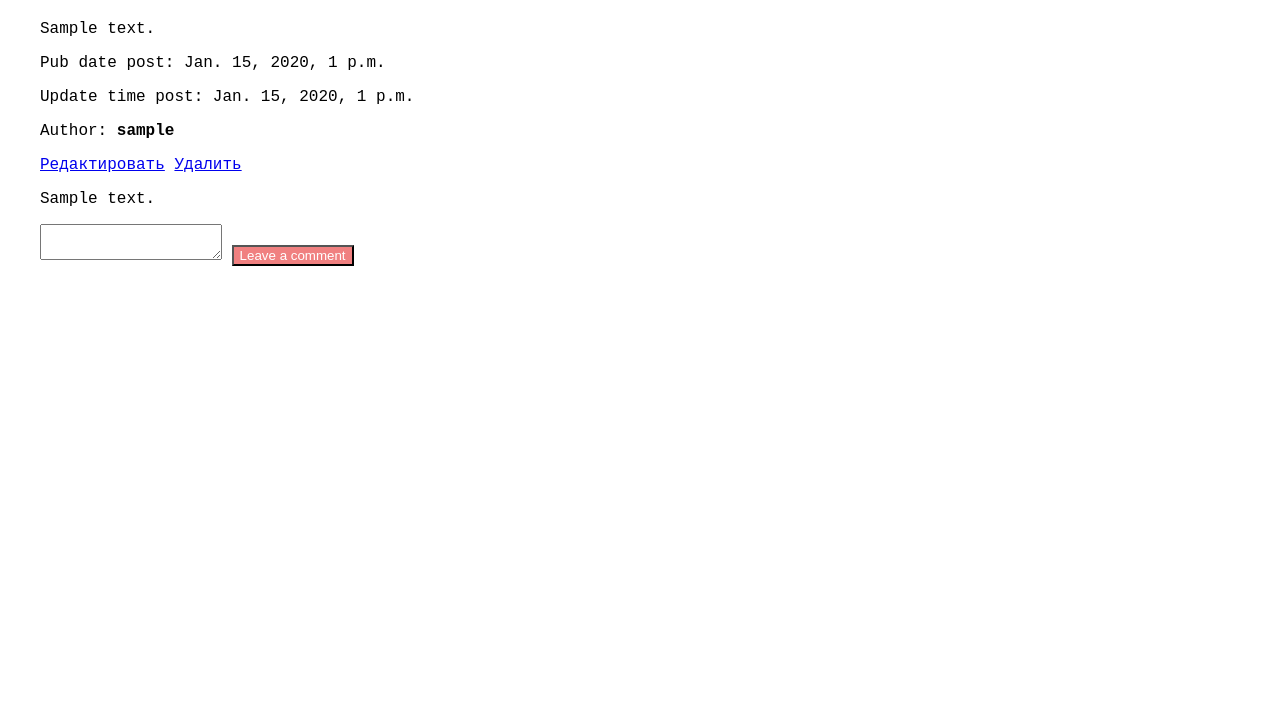
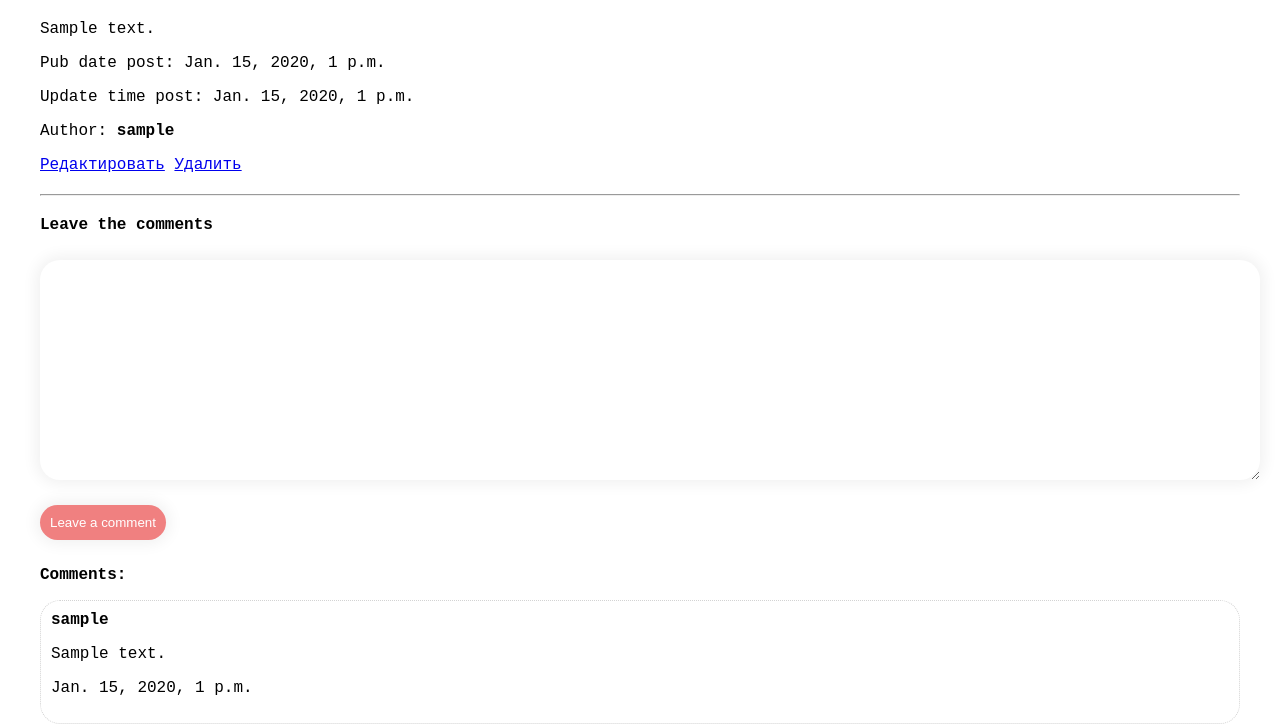
Before and after one commit to SakurasouX/BlogDjango, a Django app: page /posts/1 in a window 1280 px wide. Shown: the part 209-933 px from the top of the page. Before the commit the page ends 475 px from the top, so only its background shows below. Run offline with Django 4.2, Linux system fonts and the light colour scheme; a user stored in the database is signed in; tables that the repository leaves empty hold one stand-in row (values such as "Sample post").

Commit message:
update comments

```diff
--- a/posts/static/posts/css/style.css
+++ b/posts/static/posts/css/style.css
@@ -6,6 +6,11 @@ html, body {
 
 html {
     font-family: 'Courier New', Courier, monospace;
+}
+
+hr {
+    color: lightgray;
+    margin: 20px 0;
 }
 
 header {
@@ -133,3 +138,34 @@ input[type=submit] {
     margin: 0;
     padding: 0;
 }
+
+
+/* Style for comments */
+
+.comment {
+    border: 1px dotted lightgray;
+    border-radius: 20px;
+    padding: 10px;
+    margin-top: 10px;
+    margin-bottom: 50px;
+}
+
+.leave-comment textarea {
+    width: 100%;
+    padding: 10px;
+    margin: 10px 0;
+    border: 0;
+    border-radius: 20px;
+    box-shadow: 0 0 15px 4px rgba(0, 0, 0, 0.06);
+    width: 100%;
+    height: 200px;
+    resize: vertical;
+}
+
+.leave-comment input[type=submit] {
+    padding: 10px;
+    margin: 10px 0;
+    border: 0;
+    border-radius: 20px;
+    box-shadow: 0 0 15px 4px rgba(0, 0, 0, 0.06);
+}
--- a/posts/templates/posts/detail.html
+++ b/posts/templates/posts/detail.html
@@ -11,17 +11,32 @@
 <p>Author: <strong>{{ post.user.username }}</strong></p>
 <a href="{% url 'posts:update' post.pk %}">Редактировать</a>
 <a href="{% url 'posts:delete' post.pk %}">Удалить</a>
+<hr>
 
+{% if user.is_authenticated %}
+<div class="leave-comment">
+    <p><strong>Leave the comments</strong></p>
+    <form action="{% url 'posts:detail' post.pk %}" method="POST">
+        {% csrf_token %}
+        <textarea name="comments"></textarea>
+        <input type="submit" value="Leave a comment">
+    </form>
+</div>
+{% endif %}
+
+<p><strong>Comments:</strong></p>
 {% if comments %}
     {% for comment in comments %}
-        <p>{{ comment.content }}</p>
+        <div class="comment">
+            <strong>{{ comment.user }}</strong>
+            <p>{{ comment.content }}</p>
+            <p>{{ comment.pub_date }}</p>
+        </div>
     {% endfor %}
+    {% else%}
+    <div>
+        <p>No comments</p>
+    </div>
 {% endif %}
 
-<form action="{% url 'posts:detail' post.pk %}" method="POST">
-    {% csrf_token %}
-    <textarea name="comments"></textarea>
-    <input type="submit" value="Leave a comment">
-</form>
-
 {% endblock %}
```
